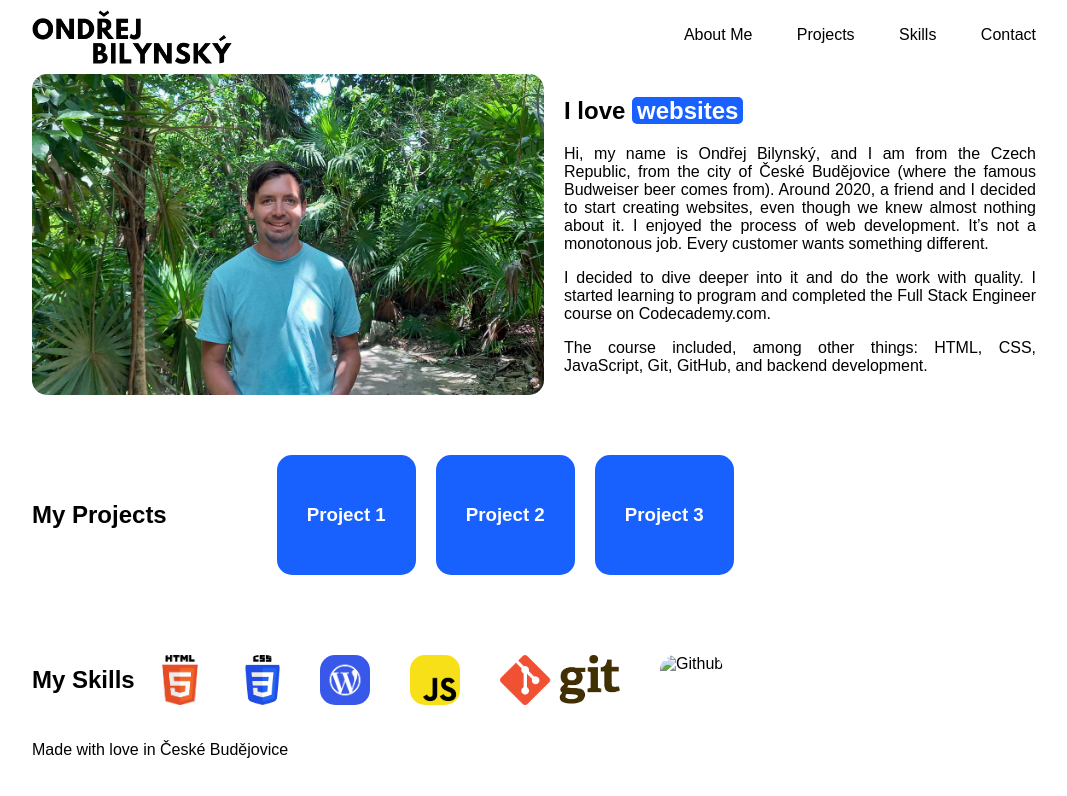
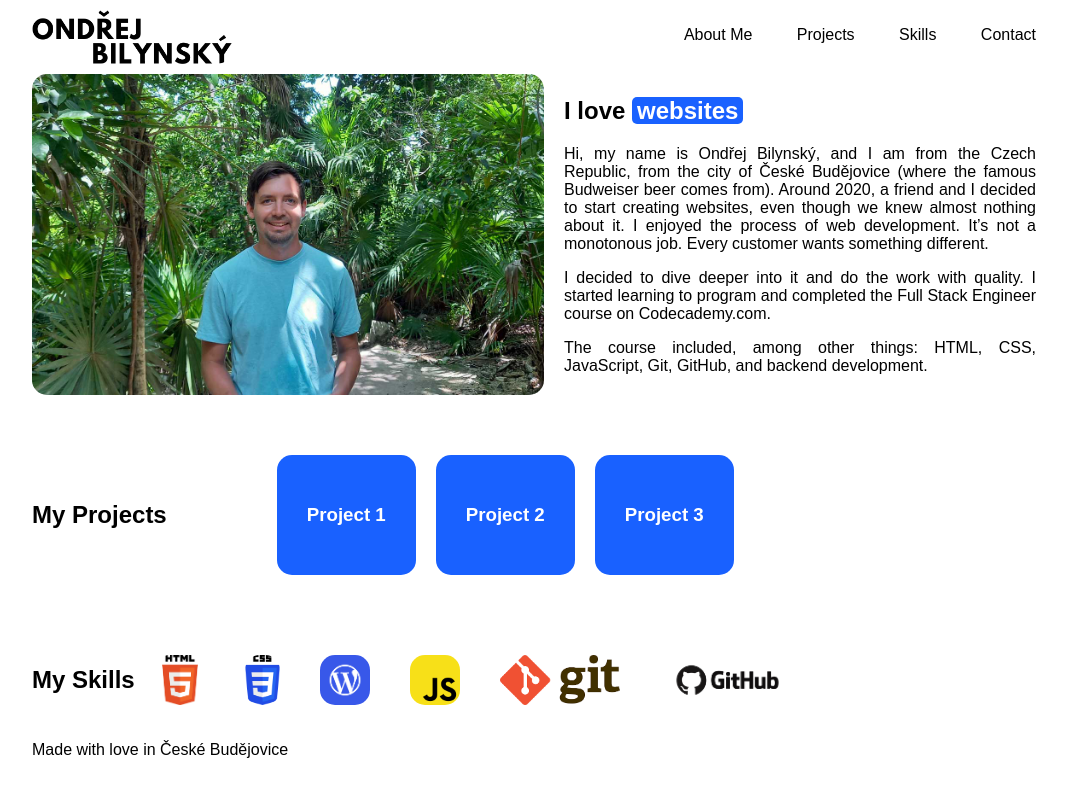
Before and after one commit to ondra10192/PortfolioWebsite, a plain HTML site: page index.html in a window 1280 px wide. Shown: the whole page, without its empty margins (96-1163 px from the left). Drawn offline with Linux system fonts and the light colour scheme.

Commit message:
add github logo

```diff
--- a/index.html
+++ b/index.html
@@ -52,7 +52,7 @@
             <img src="./img/wordpress.png" alt="Wordpress">
             <img src="./img/javascript.png" alt="Javascript">
             <img src="./img/git.png" alt="Git">
-            <img src="./img/github.png.crdownload" alt="Github">
+            <img src="./img/github2.png" alt="Github">
         </section>
         <footer>
             <p>Made with love in České Budějovice</p>
```
Also changed, not shown: img/github.png (added), img/github2.png (added), 1 other file.
